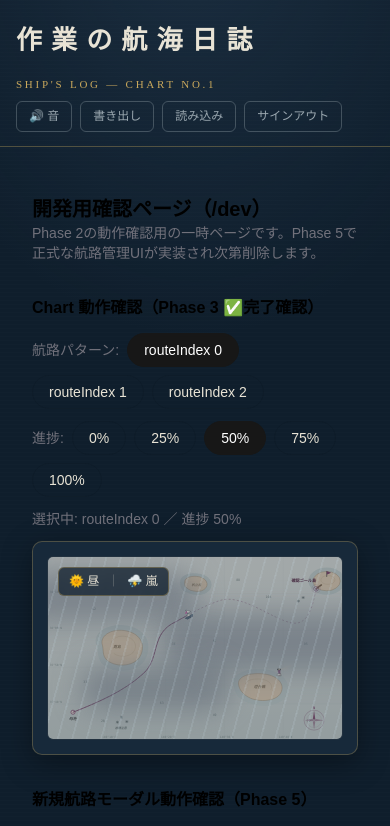
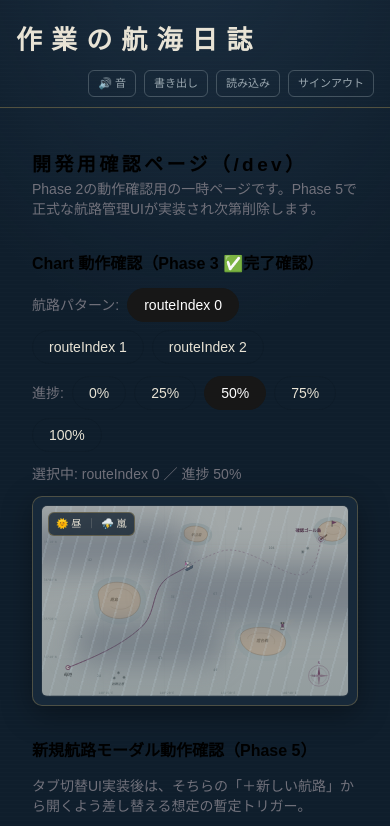
Before and after one commit to cometa-qiz/voyage-log, a Next.js app: page /dev in a window 390 px wide. Shown: the top 826 px of the page. Built offline with nearby package versions, Linux system fonts and the light colour scheme; no server answers; the database is empty; sample sign-in values are in the browser's storage.

Commit message:
feat: プロトタイプのレスポンシブブレークポイント(640px/420px)を移植

```diff
--- a/src/app/globals.css
+++ b/src/app/globals.css
@@ -1341,3 +1341,67 @@ header h1 {
 @media (prefers-reduced-motion:reduce){
   *,*::before,*::after{animation-duration:.01ms !important;transition-duration:.01ms !important;}
 }
+
+/* ---------- docs/voyage-log.html 552〜613行目を移植 ---------- */
+@media (max-width:640px){
+  .app{padding:14px 10px 80px;}
+  h1{font-size:19px;letter-spacing:.18em;}
+  .subtitle{display:none;}
+  header{padding-bottom:10px;margin-bottom:12px;}
+  .btn-ghost{font-size:11px;padding:4px 9px;}
+
+  /* iOS Safariのフォーカス時自動ズームを防止（16px以上必須） */
+  .field input,.field textarea,.field select,.nb-add input,.dur-row select{font-size:16px;}
+
+  .chart-panel{padding:8px;}
+  .wx-badge{top:6px;left:6px;font-size:10px;padding:3px 7px;gap:5px;}
+  .sail-badges{top:6px;right:6px;gap:4px;}
+  .sail-badge,.pomo-badge{font-size:10px;padding:3px 8px;}
+  .islander{font-size:11px;max-width:160px;padding:6px 10px;}
+  .islander .who{font-size:9px;}
+  .fullspeed-banner{font-size:13px;letter-spacing:.2em;padding:6px 14px;}
+
+  .stats{grid-template-columns:auto 1fr;gap:10px 14px;margin-top:12px;}
+  .stat{text-align:left;}
+  .pct-big{font-size:27px;}
+  .progress-track{min-width:90px;}
+
+  .log-row{gap:8px;margin-top:12px;}
+  .btn-primary{font-size:15px;padding:13px 14px;min-width:150px;}
+  .btn-note,.btn-pomo{font-size:13px;padding:13px 10px;min-width:104px;}
+  .btn-secondary{padding:13px 12px;font-size:12px;}
+
+  .log-item{gap:8px;padding:8px 10px;font-size:12px;flex-wrap:wrap;}
+  .log-pos{min-width:38px;}
+
+  .todo-dock{top:44%;}
+  .td-panel{width:min(200px,58vw);padding:12px 12px;}
+  .td-title{font-size:11px;}
+  .td-item{font-size:11.5px;}
+  .td-tab{width:26px;font-size:11px;padding:12px 0;letter-spacing:.16em;}
+
+  .notebook-btn{width:54px;height:54px;font-size:23px;right:14px;bottom:calc(14px + env(safe-area-inset-bottom,0px));}
+  .notebook{width:min(320px,90vw);}
+  .nb-body{padding:10px 10px 88px;}
+
+  .treasure-grid{grid-template-columns:repeat(auto-fill,minmax(64px,1fr));gap:8px;}
+  .t-letter{font-size:26px;}
+  .collection-panel{padding:14px;}
+  .coll-summary{gap:16px;}
+
+  .arch-item{gap:8px;padding:9px 12px;font-size:12px;}
+  .arch-del{margin-left:0;}
+
+  .modal{padding:18px;}
+  .treasure-card .t-big{font-size:68px;}
+  .arrival-card{padding:26px 20px;margin:0 6px;}
+  .arrival-card .flag{font-size:40px;}
+  .arrival-card h2{font-size:19px;letter-spacing:.2em;}
+  .arrival-card p{font-size:13px;}
+}
+@media (max-width:420px){
+  .header-actions{width:100%;justify-content:flex-end;}
+  .btn-primary{flex:1 1 100%;}
+  .mode-row{flex-direction:column;}
+  .td-panel{width:56vw;}
+}
```
